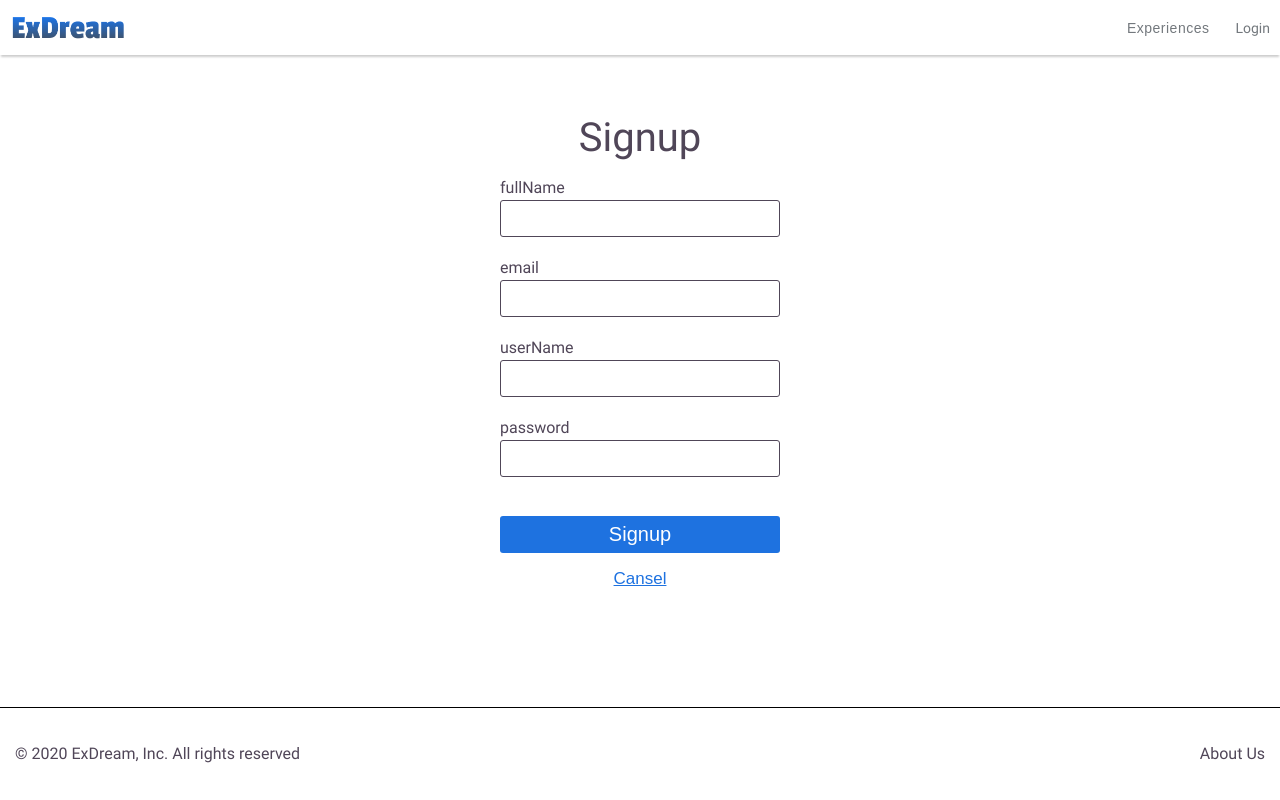
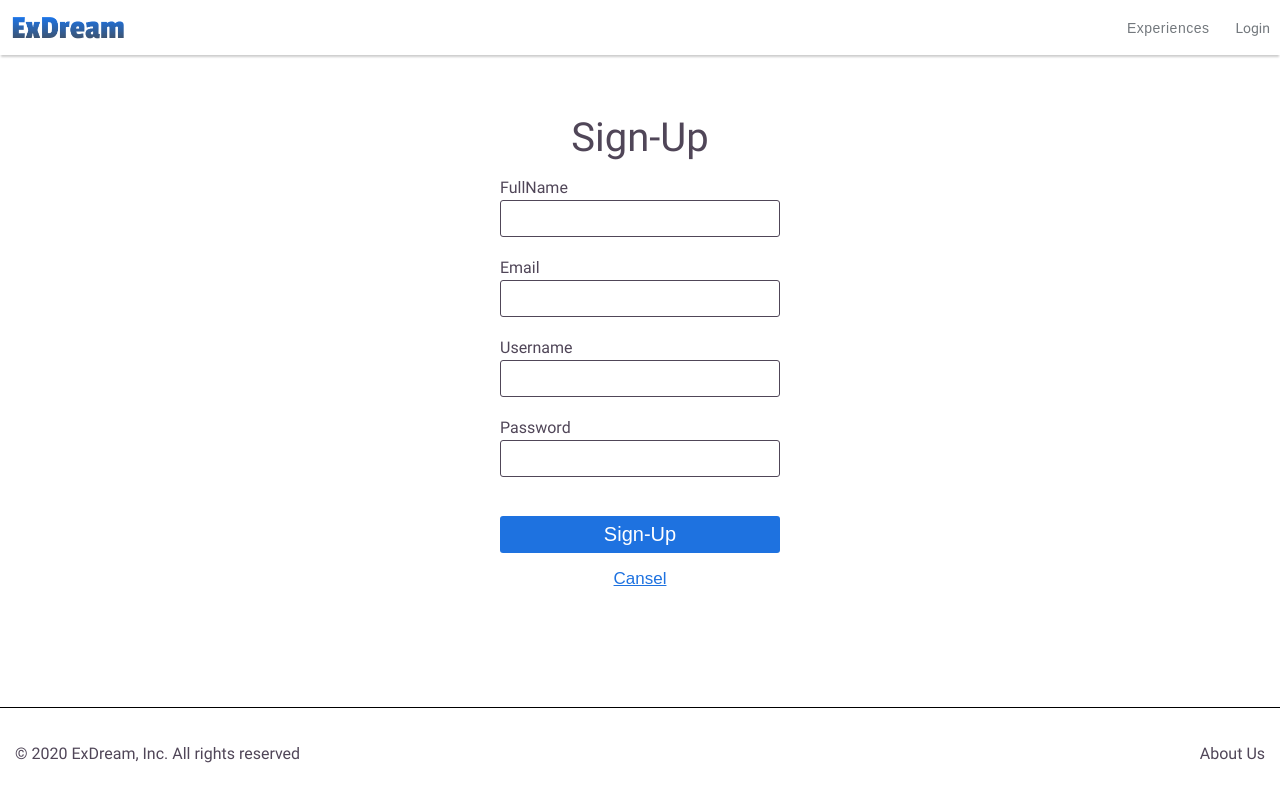
Before and after one commit to yairharaz/exdream-update-fronend, a Vue app: page /signup in a window 1280 px wide. Built offline with nearby package versions, Linux system fonts and the light colour scheme.

Commit message:
login signup text decoration

```diff
--- a/src/views/user-login.vue
+++ b/src/views/user-login.vue
@@ -1,19 +1,19 @@
 <template>
 <section class="user-login">
     <h2>Login</h2>
-    <p class="isInvalid" v-if="isInvalid">Invalid userName or password </p>
+    <p class="isInvalid" v-if="isInvalid">Invalid username or password </p>
 
     <form @submit.prevent="login">
         <div class="label-input-container" :class="{ 'error': $v.userName.$error }">
-            <label class="">userName</label>
+            <label class="">Username</label>
             <input class="" v-model.trim="$v.userName.$model" />
 
             <span class="" v-if="!$v.userName.required && $v.userName.$dirty">* field is required</span>
         </div>
 
         <div class="label-input-container" :class="{ 'error': $v.password.$error }">
-            <label class="">password</label>
-            <input class="" v-model.trim="$v.password.$model" />
+            <label class="">Password</label>
+            <input type="password" class="" v-model.trim="$v.password.$model" />
 
             <span class="" v-if="!$v.password.required && $v.password.$dirty">* field is required</span>
             <span class="" v-if="!$v.password.minLength">* password must have at least {{$v.password.$params.minLength.min}} letters.</span>
@@ -24,7 +24,7 @@
     </form>
 
     <p>Not registered yet?</p>
-    <button class="signup-btn" @click="signup">Sign Up!</button>
+    <button class="signup-btn" @click="signup">Sign-Up!</button>
 
 </section>
 </template>
--- a/src/views/user-signup.vue
+++ b/src/views/user-signup.vue
@@ -1,12 +1,12 @@
 <template>
 <section class="user-signup">
 
-    <h2>Signup</h2>
+    <h2>Sign-Up</h2>
 
     <form @submit.prevent="signup">
 
         <div class="label-input-container" :class="{ 'error': $v.fullName.$error }">
-            <label class="">fullName</label>
+            <label class="">FullName</label>
             <input class="" v-model.trim="$v.fullName.$model" />
 
             <span class="" v-if="!$v.fullName.required && $v.fullName.$dirty">* field is required</span>
@@ -14,7 +14,7 @@
         </div>
 
         <div class="label-input-container" :class="{ 'error': $v.email.$error }">
-            <label class="">email</label>
+            <label class="">Email</label>
             <input class="" v-model.trim="$v.email.$model" />
 
             <span class="" v-if="!$v.email.required && $v.email.$dirty">* field is required</span>
@@ -23,7 +23,7 @@
         </div>
 
         <div class="label-input-container" :class="{ 'error': $v.userName.$error }">
-            <label class="">userName</label>
+            <label class="">Username</label>
             <input class="" v-model.trim="$v.userName.$model" />
 
             <span class="" v-if="!$v.userName.required && $v.userName.$dirty">* field is required</span>
@@ -31,14 +31,14 @@
         </div>
 
         <div class="label-input-container" :class="{ 'error': $v.password.$error }">
-            <label class="">password</label>
+            <label class="">Password</label>
             <input class="" v-model.trim="$v.password.$model" />
 
             <span class="" v-if="!$v.password.required && $v.password.$dirty">* field is required</span>
             <span class="" v-if="!$v.password.minLength">* password must have at least {{$v.password.$params.minLength.min}} letters.</span>
         </div>
 
-        <button class="signup-btn">Signup</button>
+        <button class="signup-btn">Sign-Up</button>
     </form>
 
     <button class="cansel" @click="cansel">Cansel</button>
```
Also changed, not shown: src/components/img-carousel.vue (deleted, +0 -34 lines).
